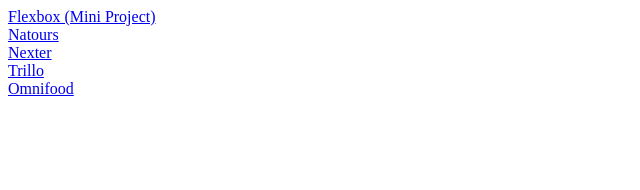
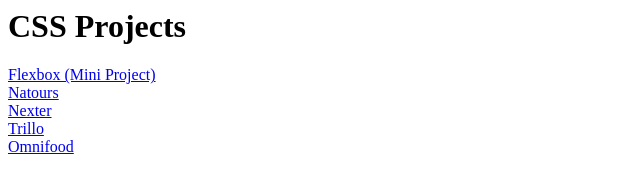
Before and after one commit to emremutlu8/css, a plain HTML site: page index.html in a window 1280 px wide. Shown: the whole page, without its empty margins (0-640 px from the left). Drawn offline with Linux system fonts and the light colour scheme.

Commit message:
Update index.html

```diff
--- a/index.html
+++ b/index.html
@@ -1,3 +1,5 @@
+<h1>CSS Projects</h1>
+</hr>
 <a href="/Flexbox">Flexbox (Mini Project)</a></br>
 <a href="/Natours">Natours</a></br>
 <a href="/Nexter">Nexter</a></br>
```
